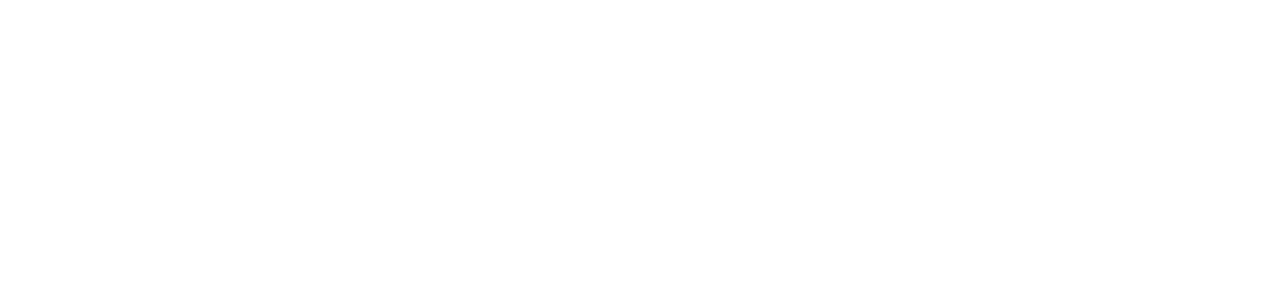
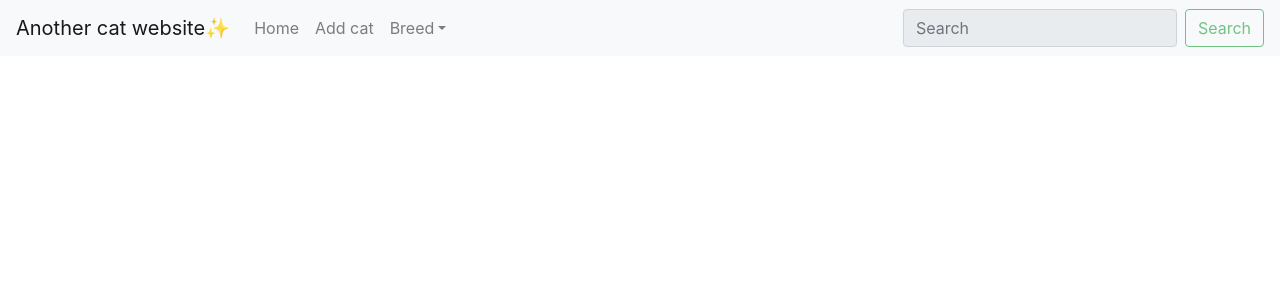
Before and after one commit to thmsbnrd/cat_website_front, a React (Create React App) app: page /add in a window 1280 px wide. Shown: the top 300 px of the page. Built offline with nearby package versions, Linux system fonts and the light colour scheme.

Commit message:
added navbar

```diff
--- a/src/App.js
+++ b/src/App.js
@@ -2,11 +2,13 @@ import React from "react";
 import "./App.css";
 import "bootstrap/dist/css/bootstrap.min.css";
 import { Route, Switch } from "react-router-dom";
+import NavbarSite from "./components/NavbarSite";
 import CardList from "./components/CardList";
 
 function App() {
   return (
     <div className="App">
+      <NavbarSite />
       <Switch>
         <Route exact path="/" component={CardList} />
       </Switch>
--- /dev/null
+++ b/src/components/NavbarSite.jsx
@@ -0,0 +1,56 @@
+import React from "react";
+import {
+  Navbar,
+  Nav,
+  NavDropdown,
+  Form,
+  FormControl,
+  Button,
+} from "react-bootstrap";
+import "../style/NavbarSite.css";
+
+function NavbarSite() {
+  return (
+    <div className="NavbarSite">
+      <Navbar bg="light" expand="lg">
+        <Navbar.Brand href="/">
+          Another cat website
+          <span role="img" aria-label="cat">
+            ✨
+          </span>
+        </Navbar.Brand>
+        <Navbar.Toggle aria-controls="basic-navbar-nav" />
+        <Navbar.Collapse id="basic-navbar-nav">
+          <Nav className="mr-auto">
+            <Nav.Link href="/">Home</Nav.Link>
+            <Nav.Link href="/add">Add cat</Nav.Link>
+            <NavDropdown title="Breed" id="basic-nav-dropdown">
+              <NavDropdown.Item href="#action/3.1">
+                American Shorthair
+              </NavDropdown.Item>
+              <NavDropdown.Item href="#action/3.2">Siamese</NavDropdown.Item>
+              <NavDropdown.Item href="#action/3.3">Abyssinian</NavDropdown.Item>
+              <NavDropdown.Divider />
+              <NavDropdown.Item href="#action/3.4">
+                Feeling lucky
+              </NavDropdown.Item>
+            </NavDropdown>
+          </Nav>
+          <Form inline>
+            <FormControl
+              type="text"
+              placeholder="Search"
+              className="mr-sm-2"
+              disabled
+            />
+            <Button variant="outline-success" disabled>
+              Search
+            </Button>
+          </Form>
+        </Navbar.Collapse>
+      </Navbar>
+    </div>
+  );
+}
+
+export default NavbarSite;
--- /dev/null
+++ b/src/style/NavbarSite.css
@@ -0,0 +1,5 @@
+.navbar {
+  max-width: 1320px;
+  margin-right: auto;
+  margin-left: auto;
+}
```
